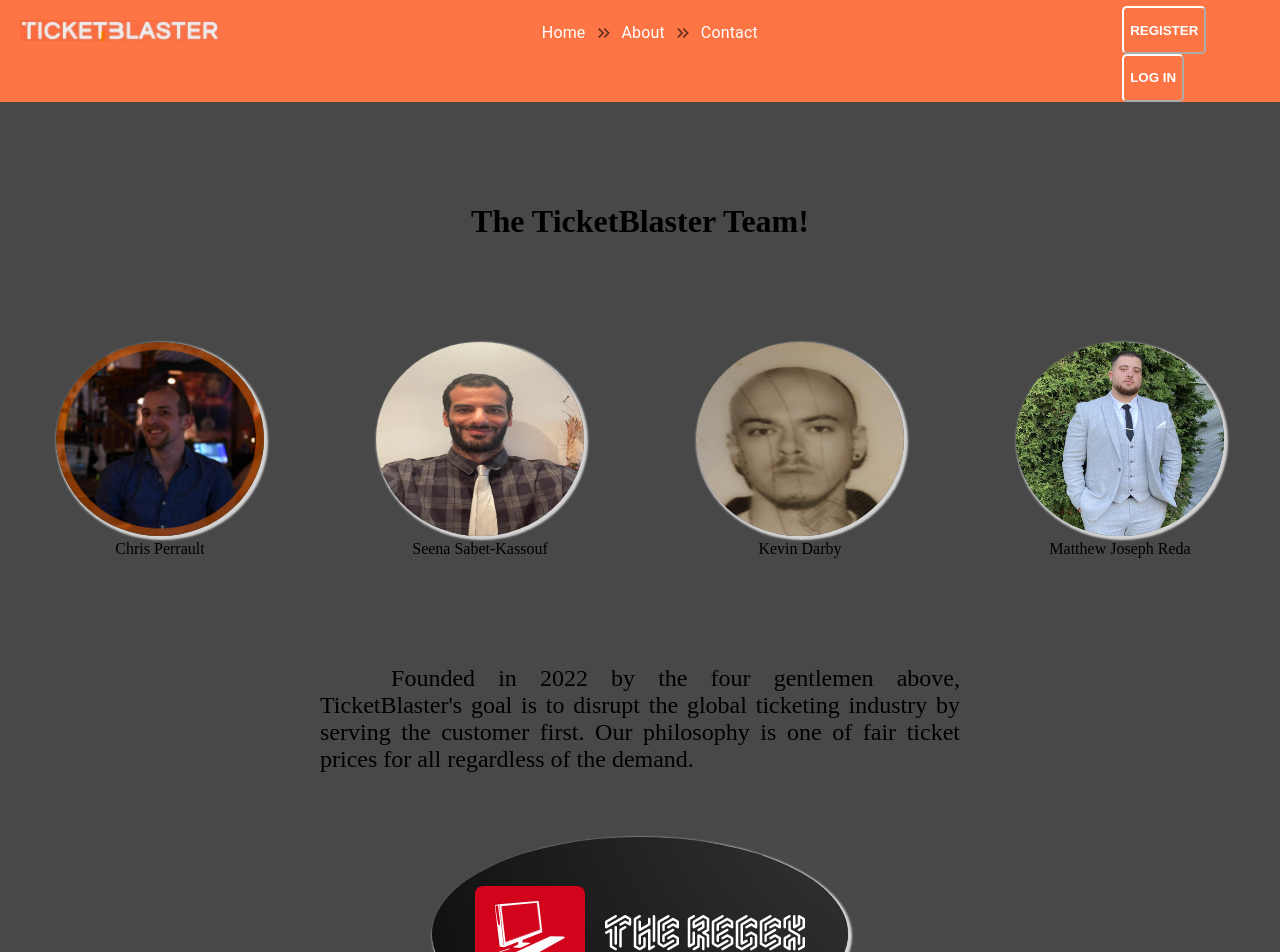
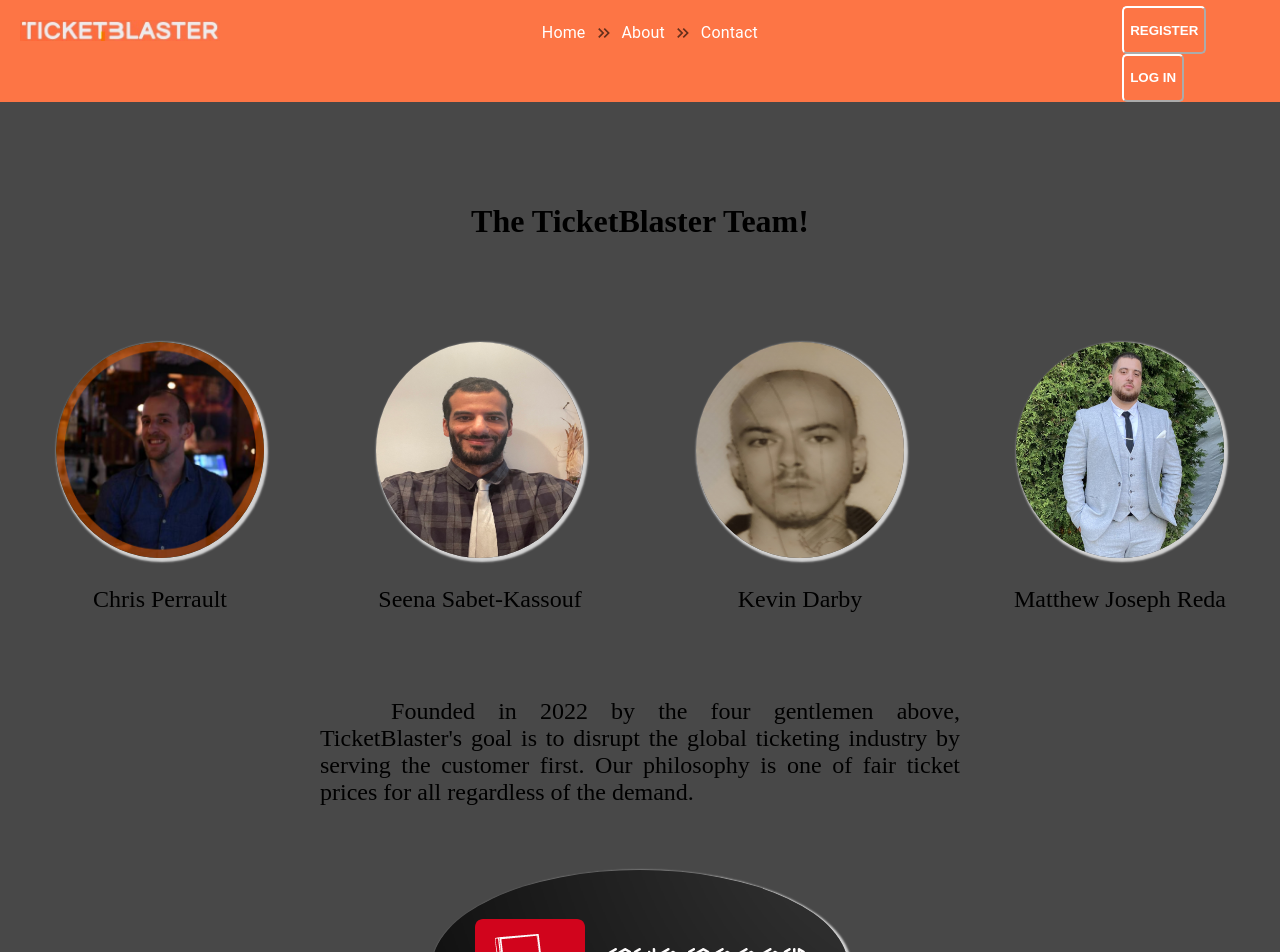
Before and after one commit to ChristopherPerrault/ticketblaster, a React (Create React App) app in the folder frontend/: page /about in a window 1280 px wide. Shown: the top 952 px of the page. Built offline with nearby package versions, Linux system fonts and the light colour scheme; a web font is replaced by a local one.

Commit message:
began seperating about page into components, also some styling on the captions

```diff
--- /dev/null
+++ b/frontend/src/components/AboutDescription.js
@@ -0,0 +1,20 @@
+import React from "react";
+import RegexLogo from "../assets/images/regex_logo.png";
+
+function AboutDescription() {
+  return (
+    <>
+      <div className="about--description">
+        <p>
+          &emsp;&emsp; Founded in 2022 by the four gentlemen above,
+          TicketBlaster's goal is to disrupt the global ticketing industry by
+          serving the customer first. Our philosophy is one of fair ticket
+          prices for all regardless of the demand.
+        </p>
+        <img className="about--regexLogo" src={RegexLogo} alt="Regex Logo" />
+      </div>
+      ;
+    </>
+  );
+}
+export default AboutDescription;
--- /dev/null
+++ b/frontend/src/components/AboutPhotos.js
@@ -0,0 +1,38 @@
+import React, { useState } from "react";
+import ChrisImg from "../assets/images/chris.png";
+import SeenaImg from "../assets/images/seena.jpg";
+import KevinImg from "../assets/images/kevin.jpg";
+import MattImg from "../assets/images/matt.jpg";
+import RegexLogo from "../assets/images/regex_logo.png";
+import Button from "@mui/material/Button";
+import AboutExtraInfo from "../components/AboutExtraInfo";
+function AboutPhotos() {
+
+
+  return (
+    <>
+      <div className="about--title">
+        <h1>The TicketBlaster Team!</h1>
+      </div>
+      <div className="about--images">
+        <div>
+          <img src={ChrisImg} alt="Chris" />
+          <figcaption>Chris Perrault</figcaption>
+        </div>
+        <div>
+          <img src={SeenaImg} alt="Seena" />
+          <figcaption>Seena Sabet-Kassouf</figcaption>
+        </div>
+        <div>
+          <img src={KevinImg} alt="Kevin" />
+          <figcaption>Kevin Darby</figcaption>
+        </div>
+        <div>
+          <img src={MattImg} alt="Matt" />
+          <figcaption>Matthew Joseph Reda</figcaption>
+        </div>
+      </div>
+    </>
+  );
+}
+export default AboutPhotos;
--- a/frontend/src/index.css
+++ b/frontend/src/index.css
@@ -115,6 +115,10 @@
 }
 
 /* Styling for About Page */
+figcaption{
+  margin-top:1.5rem;
+  font-size: 1.5rem;
+}
 .about--title {
   text-align: center;
   padding: 10vh;
--- a/frontend/src/pages/About.js
+++ b/frontend/src/pages/About.js
@@ -6,45 +6,21 @@
 import RegexLogo from "../assets/images/regex_logo.png";
 import Button from "@mui/material/Button";
 import AboutExtraInfo from "../components/AboutExtraInfo";
+import AboutPhotos from "../components/AboutPhotos";
+import AboutDescription from "../components/AboutDescription";
+import "../index.css";
 
 export default function About() {
   document.title = "TicketBlaster | About Us";
-
-  const [showMoreInfo, setShowMoreInfo] = React.useState(true);
-  function handleClick() {
-    setShowMoreInfo((prevState) => !prevState);
-  }
+ const [showMoreInfo, setShowMoreInfo] = React.useState(true);
+ function handleClick() {
+   setShowMoreInfo((prevState) => !prevState);
+ }
 
   return (
     <div className="container">
-      <div className="about--title">
-        <h1>The TicketBlaster Team!</h1>
-      </div>
-      <div className="about--images">
-        <div>
-          <img src={ChrisImg} alt="Chris" />
-          <figcaption>Chris Perrault</figcaption>
-        </div>
-        <div>
-          <img src={SeenaImg} alt="Seena" />
-          <figcaption>Seena Sabet-Kassouf</figcaption>
-        </div>
-        <div>
-          <img src={KevinImg} alt="Kevin" />
-          <figcaption>Kevin Darby</figcaption>
-        </div>
-        <div>
-          <img src={MattImg} alt="Matt" />
-          <figcaption>Matthew Joseph Reda</figcaption>
-        </div>
-      </div>
-      <div className="about--description">
-        <p>
-          &emsp;&emsp; Founded in 2022 by the four gentlemen above, TicketBlaster's goal is to disrupt the global ticketing industry by serving the
-          customer first. Our philosophy is one of fair ticket prices for all regardless of the demand.
-        </p>
-        <img className="about--regexLogo" src={RegexLogo} alt="Regex Logo" />
-      </div>
+      <AboutPhotos />
+      <AboutDescription />
       <div>
         {showMoreInfo ? (
           <div className="about--button">
```
